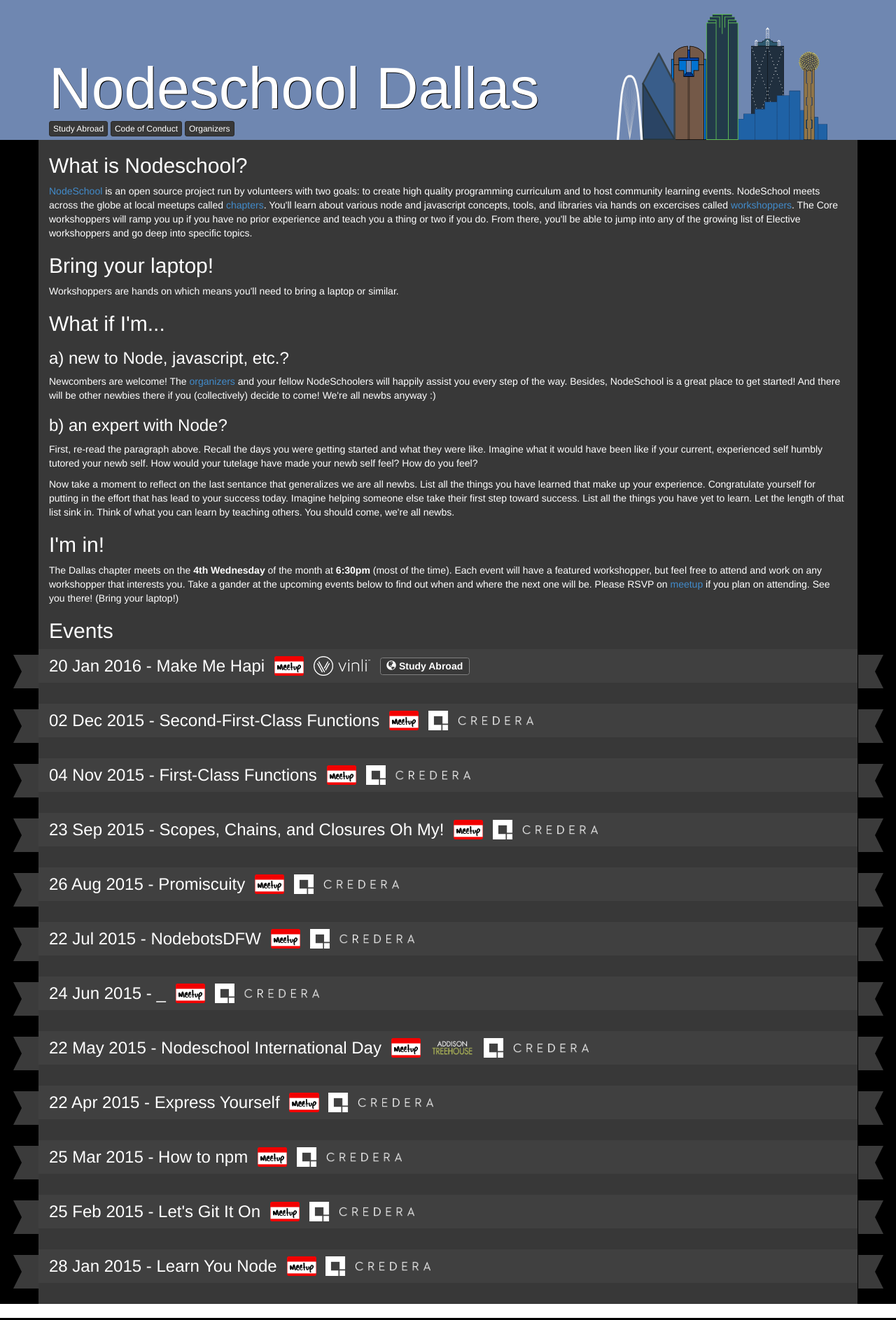
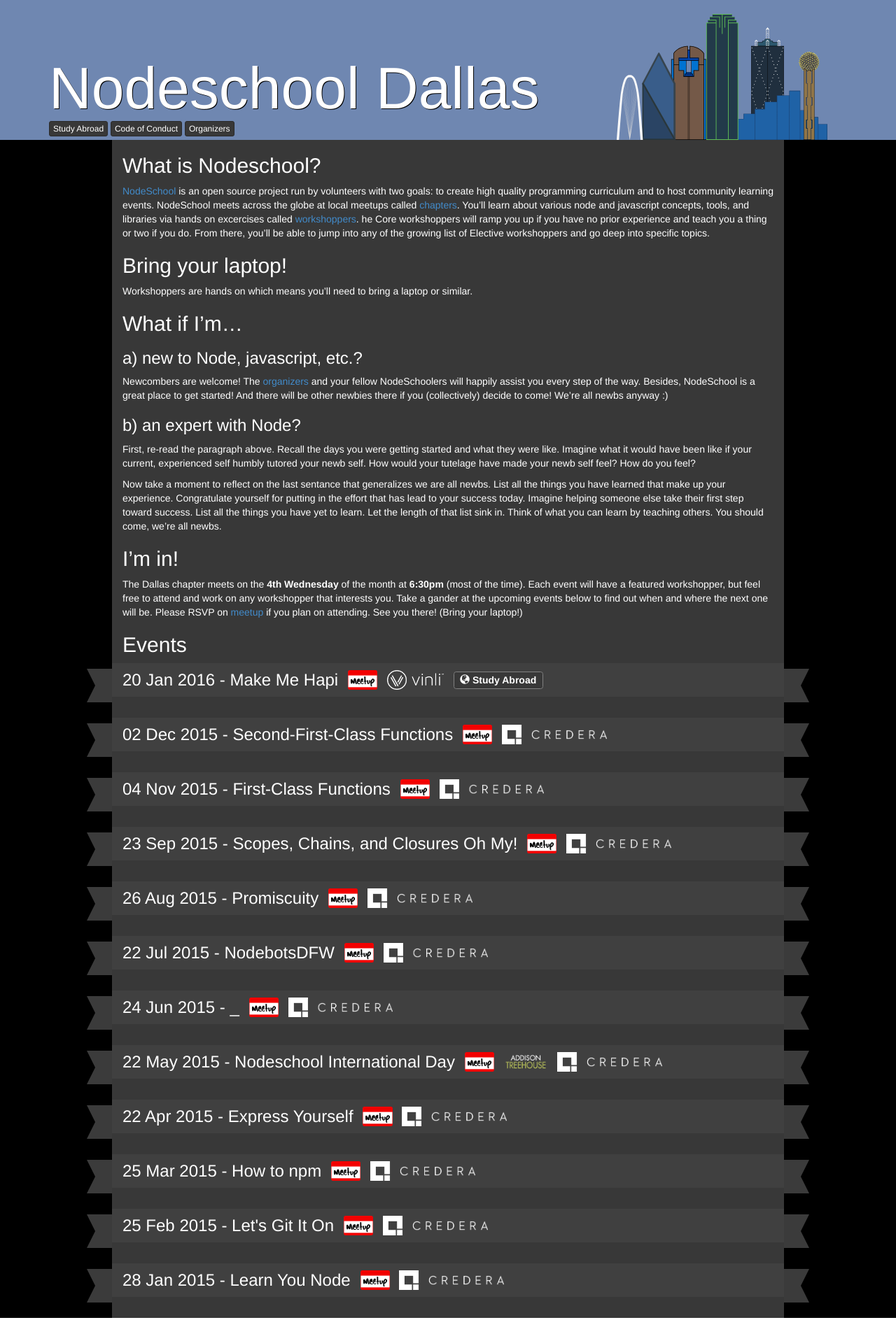
Before and after one commit to nodeschool/dallas, a Jekyll site: the page built from index.md, in a window 1280 px wide. Shown: the top 1887 px of the page at 70% size. Built offline with Jekyll 4.4.1, drawn with Linux system fonts in a browser that asks for light colours; some of the changed lines change nothing that is shown.

Commit message:
events styled for all screen sizes

```diff
--- a/_config.yml
+++ b/_config.yml
@@ -12,6 +12,7 @@
 # Github Flavored Markdown
 kramdown:
   input: GFM
+  hard_wrap: false
 
 include: [
   "_sass"
--- /dev/null
+++ b/_includes/events.html
@@ -0,0 +1,36 @@
+<div class="events">
+  {% for post in site.posts %}
+
+  <div class="event">
+
+    <div class="clearfix">
+
+      <h3 class="event-title">
+        <a href="{{ post.url }}">{{ post.date | date_to_string}} - {{ post.title }}</a>
+      </h3>
+
+      <a class="event-meetup" target="_blank" href="{{ site.data.urls.meetup }}/events/{{ post.meetupId }}">
+        <span class="sr-only">Meetup</span>
+        <img alt="Meetup Logo" src="{{ site.baseurl }}/assets/images/meetup-logo.png" />
+      </a>
+
+      {% for sponsor in post.sponsors %}
+      <a class="event-sponsor event-sponsor-{{sponsor}}" target="_blank" href="{{ site.data.sponsors[sponsor].url }}">
+        <span class="sr-only">Sponsored by {{ site.data.sponsors[sponsor].name }}</span>
+        <img alt="{{ site.data.sponsors[sponsor].name }} Logo" src="{{ site.baseurl }}/assets/images/{{ site.data.sponsors[sponsor].img }}" />
+      </a>
+      {% endfor %}
+
+      {% if post.studyAbroad %}
+      <span class="event-study-abroad label label-primary">
+        <span class="glyphicon glyphicon-globe"></span>
+        <a href="{{ site.baseurl }}/study-abroad/">Study Abroad</a>
+      </span>
+      {% endif %}
+
+    </div>
+
+  </div>
+
+  {% endfor %}
+</div>
--- a/_sass/_content.scss
+++ b/_sass/_content.scss
@@ -6,6 +6,9 @@
 
     color: white;
 
+    @media(min-width: $screen-md) {
+      width: 75%;
+    }
   }
 
 }
--- a/_sass/_events.scss
+++ b/_sass/_events.scss
@@ -1,13 +1,16 @@
 .events {
 
   .event-title {
-    display: inline-block;
     margin-top: 0;
     margin-bottom: 0;
+
+    @media(min-width: $screen-lg) {
+      display: inline-block;
+    }
   }
 
   .event-meetup, .event-sponsor {
-    margin-left: 10px;
+    margin-right: 10px;
 
     img {
       height: 2em;
@@ -17,10 +20,22 @@
     &:hover, &:focus {
       text-decoration: none;
     }
+
+    @media(max-width: $screen-md-max) {
+      float: left;
+      margin-top: 10px;
+    }
+  }
+
+  .event-meetup {
+    margin-left: 10px;
+
+    @media(max-width: $screen-md-max) {
+      margin-left: 0;
+    }
   }
 
   .event-study-abroad {
-    margin-left: 10px;
     border: 1px solid gray;
     font-size: 1em;
     position: relative;
@@ -30,11 +45,22 @@
       position: relative;
       top: 2px;
     }
+
+    @media(max-width: $screen-md-max) {
+      float: left;
+      margin-top: 10px;
+      bottom: auto;
+    }
   }
 
   .event {
     $event-bg: #404040;
     $ribbon-size: 1.75em;
+    $ribbon-cutout: .9em;
+    $ribbon-horizontal-adjust: -$ribbon-size * 1.45;
+    $ribbon-size-stacked: 3em;
+    $ribbon-cutout-stacked: 1.5em;
+    $ribbon-horizontal-adjust-stacked: -$ribbon-size-stacked * 1.5;
 
     margin-bottom: 30px;
     margin-left: -15px;
@@ -59,15 +85,29 @@
       content: ' ';
       height: 0;
       border: $ribbon-size solid rgba(0, 0, 0, 0);
-      border-left: .9em solid black;
+      border-left: $ribbon-cutout solid black;
+
+      @media(max-width: $screen-md-max) {
+        border-width: $ribbon-size-stacked;
+        border-left-width: $ribbon-cutout-stacked;
+      }
     }
     &:before {
-      left: -$ribbon-size * 1.45;
+      left: $ribbon-horizontal-adjust;
+
+      @media(max-width: $screen-md-max) {
+        left: $ribbon-horizontal-adjust-stacked;
+      }
     }
     &:after {
-      right: -$ribbon-size * 1.5;
+      right: $ribbon-horizontal-adjust;
       transform: rotate(180deg);
+
+      @media(max-width: $screen-md-max) {
+        right: $ribbon-horizontal-adjust-stacked;
+      }
     }
+
   }
 
 }
--- a/index.html
+++ /dev/null
@@ -1,100 +0,0 @@
----
-layout: default
----
-
-<h2>What is Nodeschool?</h2>
-
-<p>
-  <a target="_blank" href="http://nodeschool.io/">NodeSchool</a> is an open
-  source project run by volunteers with two goals: to create high quality
-  programming curriculum and to host community learning events. NodeSchool
-  meets across the globe at local meetups called
-  <a target="_blank" href="http://nodeschool.io/chapters.html">chapters</a>.
-  You'll learn about various node and javascript concepts, tools, and libraries
-  via hands on excercises called
-  <a target="_blank" href="http://nodeschool.io/#workshoppers">workshoppers</a>.
-  The Core workshoppers will ramp you up if you have no prior experience and
-  teach you a thing or two if you do. From there, you'll be able to jump into
-  any of the growing list of Elective workshoppers and go deep into specific
-  topics.
-</p>
-
-<h2>Bring your laptop!</h2>
-
-<p>
-  Workshoppers are hands on which means you'll need to bring a laptop or
-  similar.
-</p>
-
-<h2>What if I'm...</h2>
-
-<h3>a) new to Node, javascript, etc.?</h3>
-
-<p>
-  Newcombers are welcome! The
-  <a href="{{ site.baseurl }}/organizers/">organizers</a> and your fellow
-  NodeSchoolers will happily assist you every step of the way. Besides,
-  NodeSchool is a great place to get started! And there will be other newbies
-  there if you (collectively) decide to come! We're all newbs anyway :)
-</p>
-
-<h3>b) an expert with Node?</h3>
-
-<p>
-  First, re-read the paragraph above. Recall the days you were getting started
-  and what they were like. Imagine what it would have been like if your
-  current, experienced self humbly tutored your newb self. How would your
-  tutelage have made your newb self feel? How do you feel?
-</p>
-
-<p>
-  Now take a moment to reflect on the last sentance that generalizes we are all
-  newbs. List all the things you have learned that make up your experience.
-  Congratulate yourself for putting in the effort that has lead to your success
-  today. Imagine helping someone else take their first step toward success.
-  List all the things you have yet to learn. Let the length of that list sink
-  in. Think of what you can learn by teaching others. You should come, we're
-  all newbs.
-</p>
-
-<h2>I'm in!</h2>
-
-<p> The Dallas chapter meets on the <strong>4th Wednesday</strong> of the month
-  at <strong>6:30pm</strong> (most of the time). Each event will have a
-  featured workshopper, but feel free to attend and work on any workshopper
-  that interests you. Take a gander at the upcoming events below to find out
-  when and where the next one will be. Please RSVP on
-  <a target="_blank" href="{{ site.data.urls.meetup }}">meetup</a> if you plan
-  on attending. See you there! (Bring your laptop!)
-</p>
-
-<h2 id="events">Events</h2>
-
-<div class="events"> {% for post in site.posts %}
-  <div class="event">
-    <h3 class="event-title">
-      <a href="{{ post.url }}">{{ post.date | date_to_string}} - {{ post.title }}</a>
-    </h3>
-
-    <a class="event-meetup" target="_blank" href="{{ site.data.urls.meetup }}/events/{{ post.meetupId }}">
-      <span class="sr-only">Meetup</span>
-      <img alt="Meetup Logo" src="{{ site.baseurl }}/assets/images/meetup-logo.png" />
-    </a>
-
-    {% for sponsor in post.sponsors %}
-    <a class="event-sponsor event-sponsor-{{sponsor}}" target="_blank" href="{{ site.data.sponsors[sponsor].url }}">
-      <span class="sr-only">Sponsored by {{ site.data.sponsors[sponsor].name }}</span>
-      <img alt="{{ site.data.sponsors[sponsor].name }} Logo" src="{{ site.baseurl }}/assets/images/{{ site.data.sponsors[sponsor].img }}" />
-    </a>
-    {% endfor %}
-
-    {% if post.studyAbroad %}
-    <span class="event-study-abroad label label-primary">
-      <span class="glyphicon glyphicon-globe"></span>
-      <a href="{{ site.baseurl }}/study-abroad/">Study Abroad</a>
-    </span>
-    {% endif %}
-
-  </div>
-  {% endfor %}
-</div>
--- /dev/null
+++ b/index.md
@@ -0,0 +1,62 @@
+---
+layout: default
+---
+
+## What is Nodeschool?
+
+<a target="_blank" href="http://nodeschool.io/">NodeSchool</a> is an
+open source project run by volunteers with two goals: to create high
+quality programming curriculum and to host community learning events.
+NodeSchool meets across the globe at local meetups called
+<a target="_blank" href="http://nodeschool.io/chapters.html">chapters</a>.
+You'll learn about various node and javascript concepts, tools, and
+libraries via hands on excercises called
+<a target="_blank" href="http://nodeschool.io/#workshoppers">workshoppers</a>.
+he Core workshoppers will ramp you up if you have no prior experience
+and teach you a thing or two if you do. From there, you'll be able to
+jump into any of the growing list of Elective workshoppers and go deep
+into specific topics.
+
+## Bring your laptop!
+
+Workshoppers are hands on which means you'll need to bring a laptop or
+similar.
+
+## What if I'm...
+
+### a) new to Node, javascript, etc.?
+
+Newcombers are welcome! The [organizers]({{ site.baseurl }}/organizers/)
+and your fellow NodeSchoolers will happily assist you every step of the
+way. Besides, NodeSchool is a great place to get started! And there will
+be other newbies there if you (collectively) decide to come! We're all
+newbs anyway :)
+
+### b) an expert with Node?
+
+First, re-read the paragraph above. Recall the days you were getting started
+and what they were like. Imagine what it would have been like if your
+current, experienced self humbly tutored your newb self. How would your
+tutelage have made your newb self feel? How do you feel?
+
+Now take a moment to reflect on the last sentance that generalizes we are all
+newbs. List all the things you have learned that make up your experience.
+Congratulate yourself for putting in the effort that has lead to your success
+today. Imagine helping someone else take their first step toward success.
+List all the things you have yet to learn. Let the length of that list sink
+in. Think of what you can learn by teaching others. You should come, we're
+all newbs.
+
+## I'm in!
+
+The Dallas chapter meets on the __4th Wednesday__ of the month at
+__6:30pm__ (most of the time). Each event will have a featured
+workshopper, but feel free to attend and work on any workshopper that
+interests you. Take a gander at the upcoming events below to find out
+when and where the next one will be. Please RSVP on
+<a target="_blank" href="{{ site.data.urls.meetup }}">meetup</a> if you
+plan on attending. See you there! (Bring your laptop!)
+
+## Events
+
+{% include events.html %}
```
